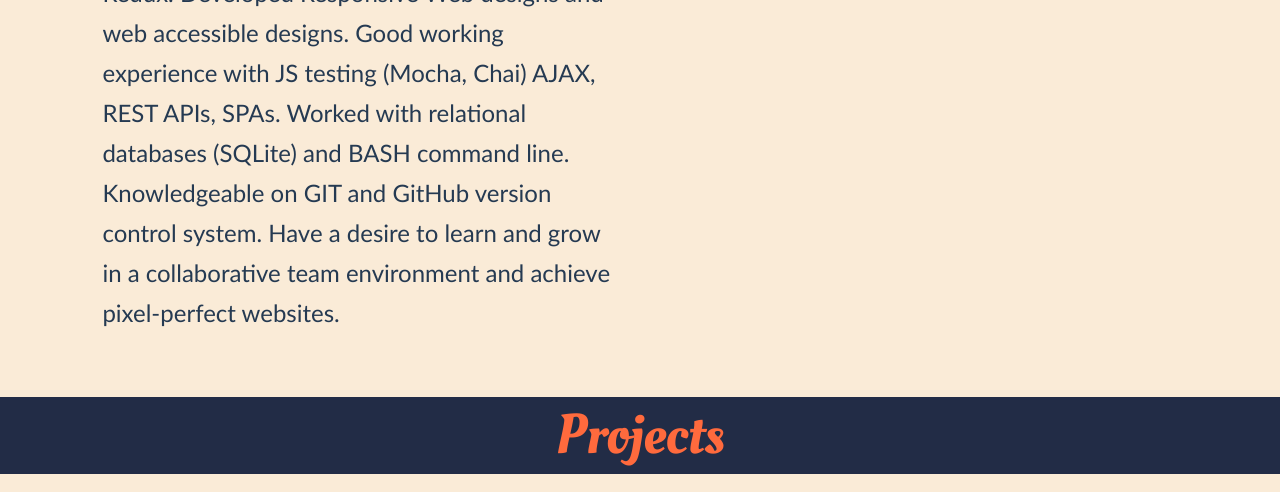
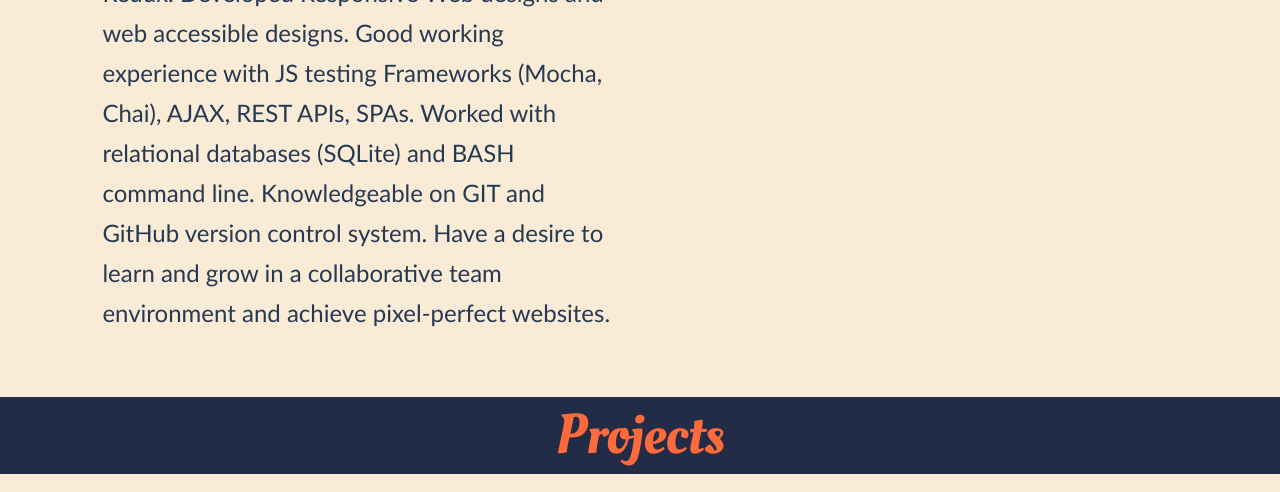
Before and after one commit to Vivek-cy/Portfolio-Website, a plain HTML site: page index.html in a window 1280 px wide. Shown: the part 551-1043 px from the top of the page. Drawn offline with Linux system fonts and the light colour scheme; a web font is replaced by a local one.

Commit message:
intro update 2

```diff
--- a/index.html
+++ b/index.html
@@ -45,7 +45,7 @@
             <div class="h2-p">
                 <h2 id="intro">Hello! I am Vivek Mandava, a Front-End web developer.</h2>
                 <p>A passionate front-end Web developer who specializes and developed multiple projects through HTML5, CSS3, JavaScript, React, and Redux.
-                    Developed Responsive Web designs and web accessible designs. Good working experience with JS testing (Mocha, Chai) AJAX, REST APIs, SPAs. Worked with relational databases (SQLite) and BASH command line. Knowledgeable on GIT and GitHub version control system.
+                    Developed Responsive Web designs and web accessible designs. Good working experience with JS testing Frameworks (Mocha, Chai), AJAX, REST APIs, SPAs. Worked with relational databases (SQLite) and BASH command line. Knowledgeable on GIT and GitHub version control system.
                      Have a desire to learn and grow in a collaborative team environment and achieve pixel-perfect websites.</p>
             </div>
             <img class="dev-activity" src="./Assets/SVG/Developer-activity.png" alt="Hand Coding Vector Graphics">
```
